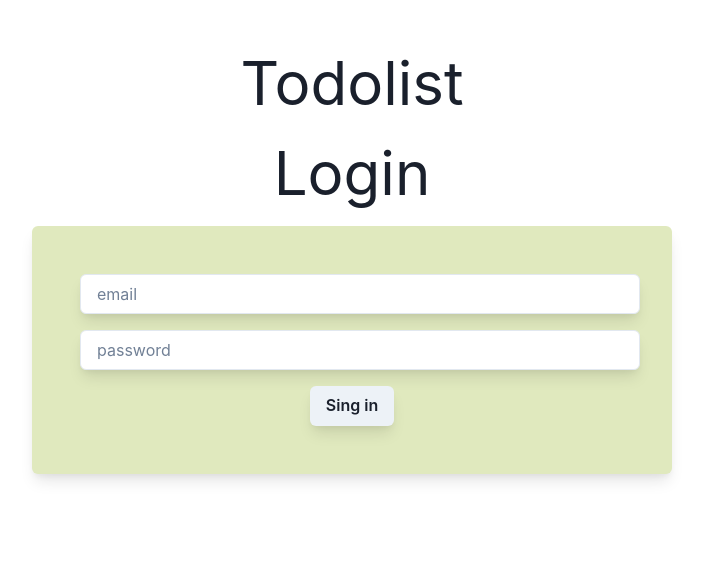
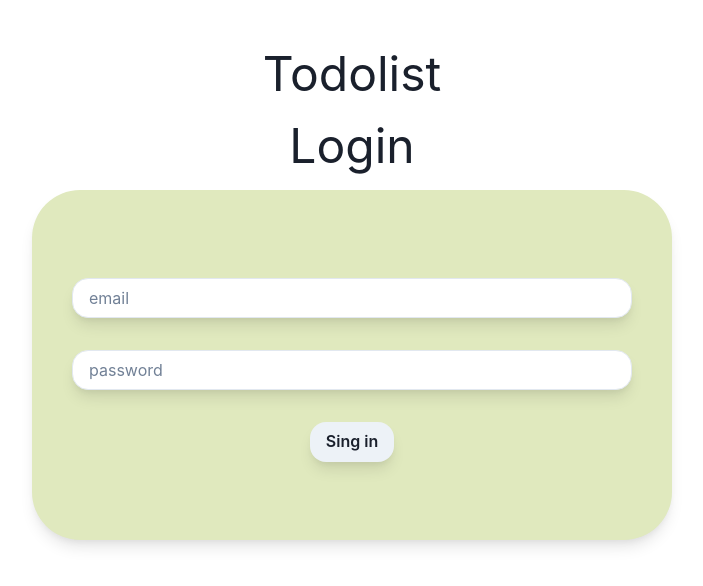
Before and after one commit to BaselQq/React-Todolist-Frontend, a React (Create React App) app: page / in a window 1280 px wide. Shown: the top 586 px of the page, without its empty margins (288-991 px from the left). Built offline with nearby package versions, Linux system fonts and the light colour scheme.

Commit message:
addded more styling

```diff
--- a/src/Login.js
+++ b/src/Login.js
@@ -55,24 +55,24 @@ function Login() {
                     <Center mt={30}>
                         <Box w="50%" rounded="md" p="2" bg="white">
                             <Center>
-                                <Text fontSize="6xl">Todolist</Text>
+                                <Text fontSize="5xl">Todolist</Text>
                             </Center>
                             <Center>
-                                <Text fontSize="6xl">Login</Text>
+                                <Text fontSize="5xl">Login</Text>
                             </Center>
                         </Box>
                     </Center>
-                    <Center >
-                        <Box boxShadow="lg" w="50%" rounded="md" p="10" bg="white" background='#E0E9BE'>
+                    <Center>
+                        <Box boxShadow="lg" w="50%" h="350px" rounded="3em" p="10" bg="white" background='#E0E9BE'>
                             <Form onSubmit={handleSubmit}>
                                 <div>
                                     <FormControl>
                                     <Input
                                         boxShadow="lg"
-                                        rounded="md"
+                                        rounded="2xl"
                                         placeholder="email"
-                                        m={2}
                                         background="white"
+                                        mt={12}
                                         type="email"
                                         value={email}
                                         onChange={(e) => setEmail(e.target.value)}
@@ -80,11 +80,11 @@ function Login() {
                                     <div>
                                         <Input
                                             boxShadow="lg"
-                                            rounded="md"
+                                            rounded="2xl"
                                             placeholder="password"
                                             color="black"
                                             background="white"
-                                            m={2}
+                                            mt={8}
                                             type="password"
                                             value={password}
                                             onChange={(e) => setPassword(e.target.value)}
@@ -92,7 +92,7 @@ function Login() {
                                     </div>
                                     {error && <p style={{color: 'red'}}>{error}</p>}
                                     <Center>
-                                    <Button boxShadow="lg" rounded="md" m={2} type='submit'>Sing in</Button>
+                                    <Button boxShadow="lg" rounded="2xl" mt={8} type='submit'>Sing in</Button>
                                     </Center>
                                     </FormControl>
                                 </div>
```
